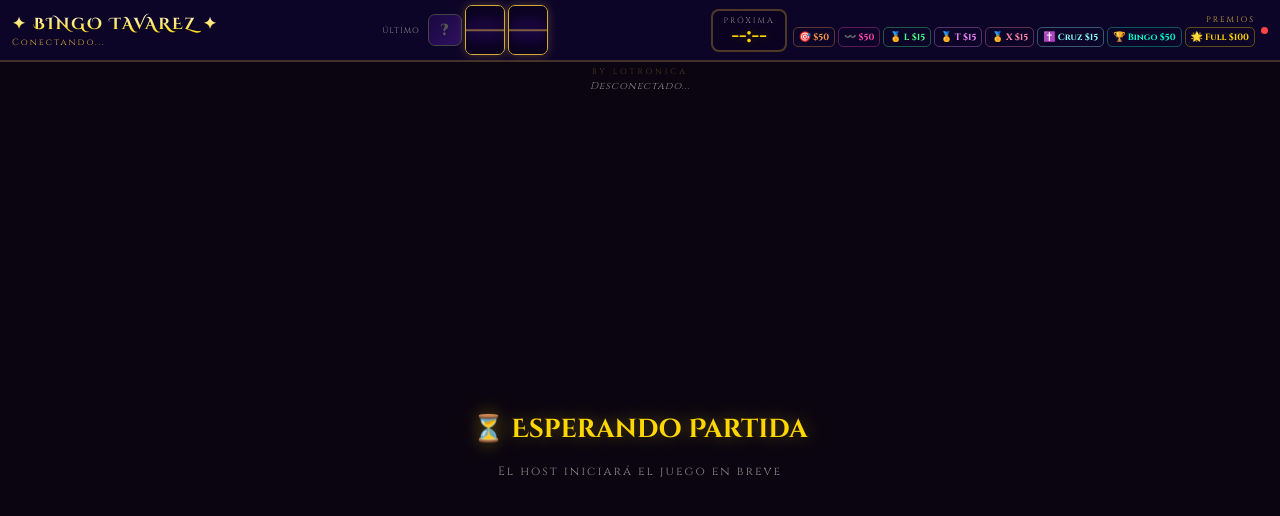
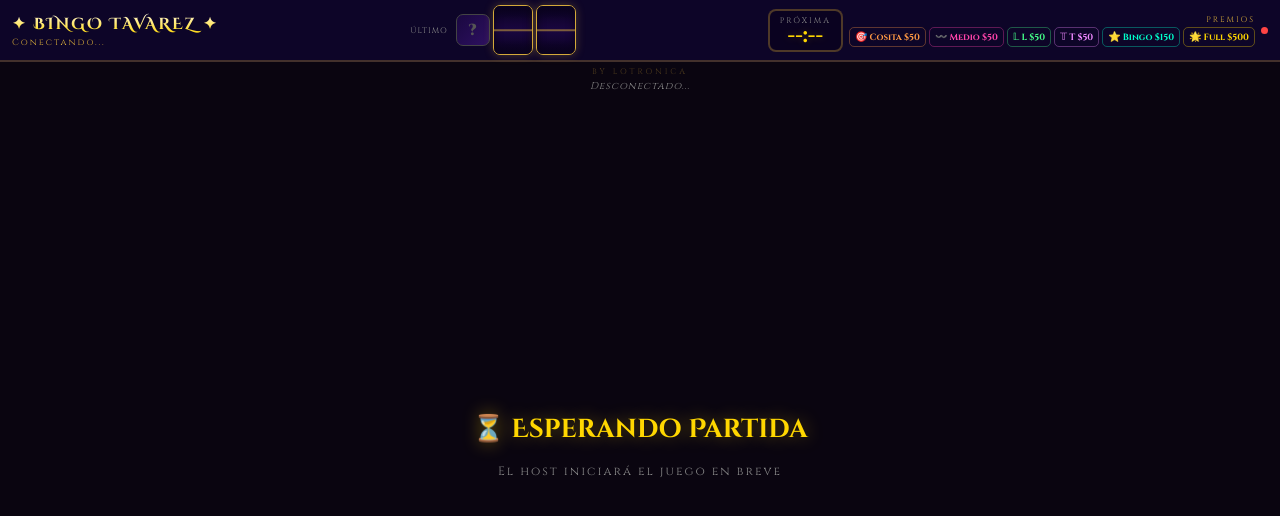
Before and after one commit to juanftavarez/bingo-tavarez, a website: page public/local.html in a window 1280 px wide. Drawn offline with Linux system fonts and the light colour scheme.

Commit message:
Update local.html

```diff
--- a/public/local.html
+++ b/public/local.html
@@ -282,14 +282,12 @@ html,body{background:#0a0510;color:#fff;font-family:'Cinzel',serif;
     <div style="display:flex;flex-direction:column;align-items:flex-end;gap:2px">
       <div style="font-size:8px;color:#d4a93a;letter-spacing:2px;text-transform:uppercase;text-align:right;font-family:'Cinzel',serif">Premios</div>
       <div id="prize-panel">
-        <div class="prize-item" id="pp-COSITA"  style="color:#ff9944;border-color:#ff994455"><span class="pi-icon">🎯</span><span class="pi-val">$50</span></div>
-        <div class="prize-item" id="pp-MEDIO"   style="color:#ff44aa;border-color:#ff44aa55"><span class="pi-icon">〰️</span><span class="pi-val">$50</span></div>
-        <div class="prize-item" id="pp-L"       style="color:#44ff88;border-color:#44ff8855"><span class="pi-icon">🏅</span><span class="pi-val">L $15</span></div>
-        <div class="prize-item" id="pp-T"       style="color:#ee88ff;border-color:#ee88ff55"><span class="pi-icon">🏅</span><span class="pi-val">T $15</span></div>
-        <div class="prize-item" id="pp-X"       style="color:#ff88aa;border-color:#ff88aa55"><span class="pi-icon">🏅</span><span class="pi-val">X $15</span></div>
-        <div class="prize-item" id="pp-CRUZ"    style="color:#88ffff;border-color:#88ffff55"><span class="pi-icon">✝️</span><span class="pi-val">Cruz $15</span></div>
-        <div class="prize-item" id="pp-line"    style="color:#00ffcc;border-color:#00ffcc55"><span class="pi-icon">🏆</span><span class="pi-val">Bingo $50</span></div>
-        <div class="prize-item" id="pp-fullCard" style="color:#ffd700;border-color:#ffd70055"><span class="pi-icon">🌟</span><span class="pi-val">Full $100</span></div>
+        <div class="prize-item" id="pp-COSITA"  style="color:#ff9944;border-color:#ff994455"><span class="pi-icon">🎯</span><span class="pi-val">Cosita $50</span></div>
+        <div class="prize-item" id="pp-MEDIO"   style="color:#ff44aa;border-color:#ff44aa55"><span class="pi-icon">〰️</span><span class="pi-val">Medio $50</span></div>
+        <div class="prize-item" id="pp-L"       style="color:#44ff88;border-color:#44ff8855"><span class="pi-icon">𝕃</span><span class="pi-val">L $50</span></div>
+        <div class="prize-item" id="pp-T"       style="color:#ee88ff;border-color:#ee88ff55"><span class="pi-icon">𝕋</span><span class="pi-val">T $50</span></div>
+        <div class="prize-item" id="pp-line"    style="color:#00ffcc;border-color:#00ffcc55"><span class="pi-icon">⭐</span><span class="pi-val">Bingo $150</span></div>
+        <div class="prize-item" id="pp-fullCard" style="color:#ffd700;border-color:#ffd70055"><span class="pi-icon">🌟</span><span class="pi-val">Full $500</span></div>
       </div>
     </div>
     <div id="conn-dot"></div>
```
